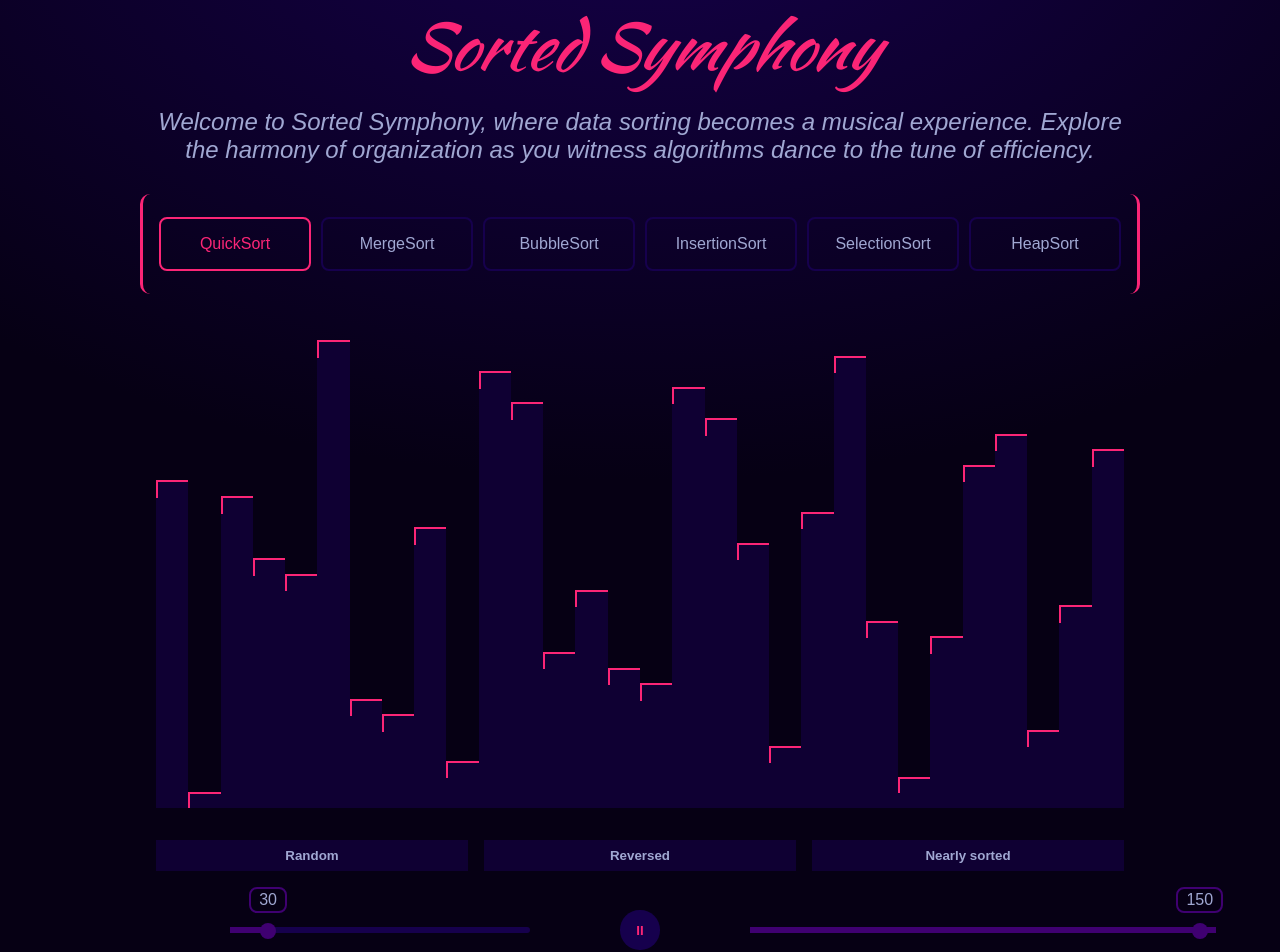
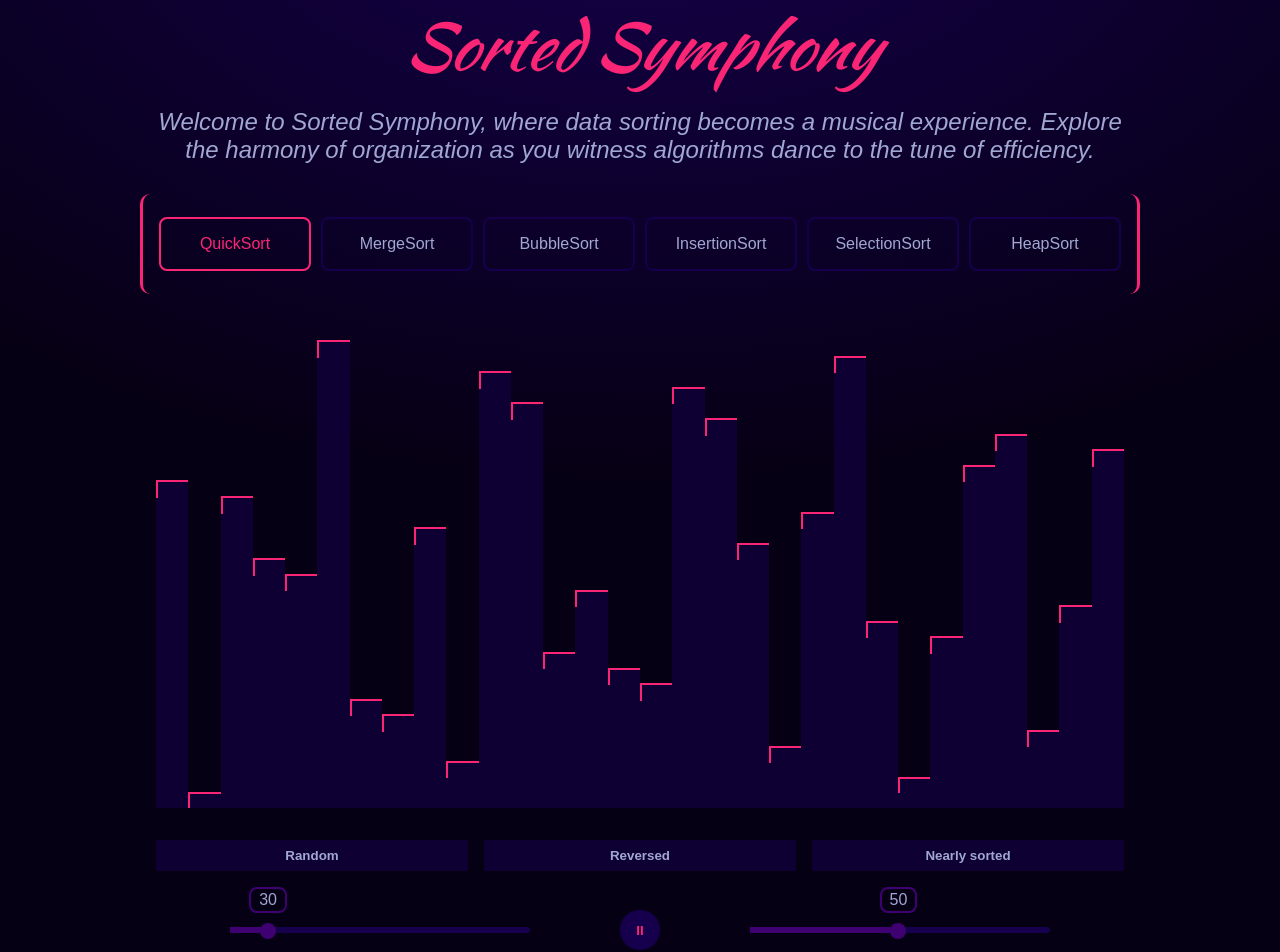
Before and after one commit to Eckry/Sorted-Symphony, a React (Vite) app: page / in a window 1280 px wide. Shown: the top 952 px of the page. Built offline with nearby package versions, Linux system fonts and the light colour scheme; a web font is replaced by a local one.

Commit message:
change initial configuration and move object to consts

```diff
--- a/src/components/RangeInputVelocity.tsx
+++ b/src/components/RangeInputVelocity.tsx
@@ -18,7 +18,7 @@ export const RangeInputVelocity: React.FC<Props> = ({
   };
 
   const rangeMax = 100;
-  const rangeMin = 10;
+  const rangeMin = 1;
 
   const percent = (length - rangeMin) / (rangeMax - rangeMin);
 
--- a/src/consts.ts
+++ b/src/consts.ts
@@ -1,4 +1,9 @@
 import { AudioFile } from "./types";
+
+export const initialConfiguration = {
+  velocity: 150,
+  elements: 100,
+};
 
 export const colors = {
   DEFAULT: "var(--primary-brighty-color)",
--- a/src/hooks/useSort.ts
+++ b/src/hooks/useSort.ts
@@ -8,12 +8,7 @@ import { QuickSort } from "../algorithms/QuickSort";
 import { MergeSort } from "../algorithms/MergeSort";
 import { InsertionSort } from "../algorithms/InsertionSort";
 import { HeapSort } from "../algorithms/HeapSort";
-import { colors, initialBlocks } from "../consts";
-
-const initialConfiguration = {
-  velocity: 50,
-  elements: 100,
-};
+import { colors, initialBlocks, initialConfiguration } from "../consts";
 
 const imports = {
   BubbleSort,
@@ -64,6 +59,7 @@ export const useSort = () => {
     });
   };
 
+  console.log(configuration.velocity);
   useEffect(() => {
     if (!isSorting) return stop();
     init(blocks, setBlocks, configuration, setIsSorting);
```
